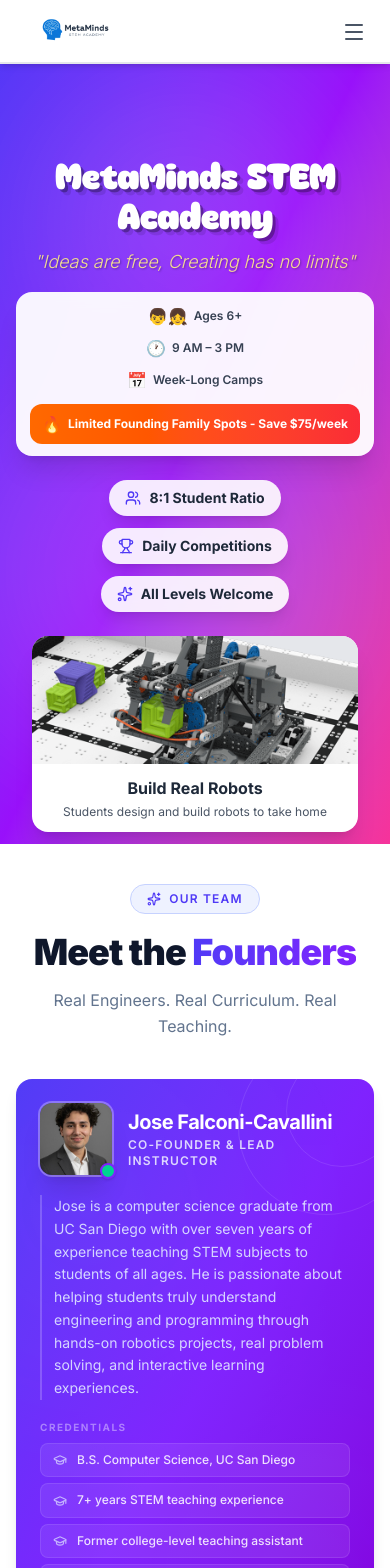
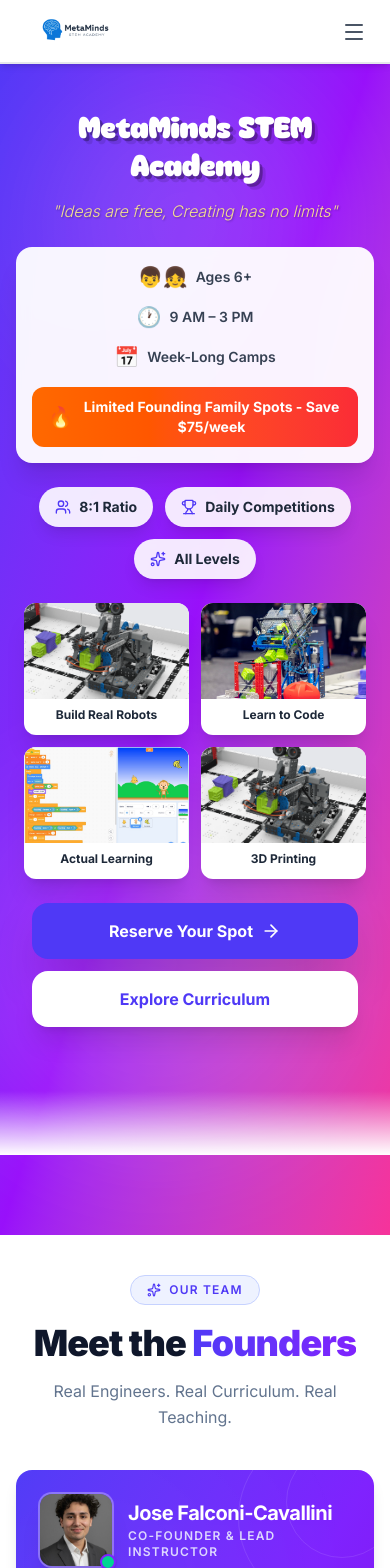
Before and after one commit to jfalconi-cavallini/metaminds_website, a Next.js app: page / in a window 390 px wide. Shown: the top 1568 px of the page. Built offline with nearby package versions, Linux system fonts and the light colour scheme.

Commit message:
fixed mobile version

```diff
--- a/components/Hero.tsx
+++ b/components/Hero.tsx
@@ -7,7 +7,7 @@
 
 export default function Hero() {
     return (
-        <section className="relative h-screen flex flex-col bg-gradient-to-br from-indigo-600 via-purple-600 to-pink-500 overflow-hidden">
+        <section className="relative min-h-screen flex flex-col bg-gradient-to-br from-indigo-600 via-purple-600 to-pink-500 overflow-hidden py-20 md:py-0">
             {/* Animated background elements */}
             <div className="absolute inset-0 opacity-20">
                 <div className="absolute top-20 left-10 w-72 h-72 bg-white rounded-full mix-blend-overlay filter blur-3xl animate-pulse" />
@@ -15,7 +15,7 @@
             </div>
 
             {/* Content Container */}
-            <div className="relative flex-1 flex items-center justify-center px-4 sm:px-6 lg:px-8 pt-40 pb-6">
+            <div className="relative flex-1 flex items-center justify-center px-4 sm:px-6 lg:px-8 py-8">
                 <div className="max-w-7xl mx-auto w-full text-center">
 
                     {/* Main Headline with Quote */}
@@ -23,14 +23,18 @@
                         initial={{ opacity: 0, y: 20 }}
                         animate={{ opacity: 1, y: 0 }}
                         transition={{ delay: 0.1 }}
-                        className="mb-4"
+                        className="mb-6"
                     >
-                        <h1 className="text-4xl sm:text-5xl md:text-6xl lg:text-7xl font-mochi text-white mb-2 tracking-tight"
-                            style={{ textShadow: '3px 3px 0px rgba(0,0,0,0.3), 6px 6px 0px rgba(0,0,0,0.1)' }}>
+                        <h1
+                            className="text-3xl sm:text-4xl md:text-5xl lg:text-6xl xl:text-7xl font-mochi text-white mb-3 tracking-tight leading-tight px-2"
+                            style={{ textShadow: '3px 3px 0px rgba(0,0,0,0.3), 6px 6px 0px rgba(0,0,0,0.1)' }}
+                        >
                             MetaMinds STEM Academy
                         </h1>
-                        <p className="text-lg sm:text-xl md:text-2xl text-yellow-200/90 italic font-light"
-                            style={{ textShadow: '1px 1px 2px rgba(0,0,0,0.3)' }}>
+                        <p
+                            className="text-base sm:text-lg md:text-xl lg:text-2xl text-yellow-200/90 italic font-light px-4"
+                            style={{ textShadow: '1px 1px 2px rgba(0,0,0,0.3)' }}
+                        >
                             "Ideas are free, Creating has no limits"
                         </p>
                     </motion.div>
@@ -40,29 +44,29 @@
                         initial={{ opacity: 0, y: 20 }}
                         animate={{ opacity: 1, y: 0 }}
                         transition={{ delay: 0.2 }}
-                        className="bg-white/95 backdrop-blur-sm rounded-2xl p-3 sm:p-4 max-w-3xl mx-auto mb-6 shadow-xl"
+                        className="bg-white/95 backdrop-blur-sm rounded-2xl p-4 sm:p-5 max-w-3xl mx-auto mb-6 shadow-xl"
                     >
-                        <div className="flex flex-col sm:flex-row items-center justify-center gap-2 sm:gap-4 text-gray-700 font-semibold text-xs sm:text-sm mb-3">
-                            <div className="flex items-center gap-1.5">
-                                <span className="text-base sm:text-lg">👦👧</span>
+                        <div className="flex flex-col sm:flex-row items-center justify-center gap-3 sm:gap-4 text-gray-700 font-semibold text-sm sm:text-base mb-4">
+                            <div className="flex items-center gap-2">
+                                <span className="text-xl sm:text-2xl">👦👧</span>
                                 <span>Ages 6+</span>
                             </div>
                             <div className="hidden sm:block w-1.5 h-1.5 bg-gray-300 rounded-full"></div>
-                            <div className="flex items-center gap-1.5">
-                                <span className="text-base sm:text-lg">🕐</span>
+                            <div className="flex items-center gap-2">
+                                <span className="text-xl sm:text-2xl">🕐</span>
                                 <span>9 AM – 3 PM</span>
                             </div>
                             <div className="hidden sm:block w-1.5 h-1.5 bg-gray-300 rounded-full"></div>
-                            <div className="flex items-center gap-1.5">
-                                <span className="text-base sm:text-lg">📅</span>
+                            <div className="flex items-center gap-2">
+                                <span className="text-xl sm:text-2xl">📅</span>
                                 <span>Week-Long Camps</span>
                             </div>
                         </div>
 
                         {/* Urgency Banner */}
-                        <div className="bg-gradient-to-r from-orange-500 to-red-500 text-white px-3 py-2 rounded-xl inline-flex items-center gap-1.5 text-xs sm:text-sm font-bold">
-                            <span className="text-base sm:text-lg">🔥</span>
-                            <span>Limited Founding Family Spots - Save $75/week</span>
+                        <div className="bg-gradient-to-r from-orange-500 to-red-500 text-white px-4 py-2.5 rounded-xl inline-flex items-center gap-2 text-sm sm:text-base font-bold">
+                            <span className="text-xl">🔥</span>
+                            <span className="text-center">Limited Founding Family Spots - Save $75/week</span>
                         </div>
                     </motion.div>
 
@@ -71,32 +75,32 @@
                         initial={{ opacity: 0, y: 20 }}
                         animate={{ opacity: 1, y: 0 }}
                         transition={{ delay: 0.3 }}
-                        className="flex flex-wrap justify-center gap-3 mb-6 px-4"
+                        className="flex flex-wrap justify-center gap-3 mb-6 px-2"
                     >
-                        <div className="bg-white/90 backdrop-blur-sm rounded-full px-4 py-2 shadow-lg flex items-center gap-2">
+                        <div className="bg-white/90 backdrop-blur-sm rounded-full px-4 py-2.5 shadow-lg flex items-center gap-2">
                             <Users className="w-4 h-4 text-indigo-600" />
-                            <span className="font-bold text-gray-800 text-sm">8:1 Student Ratio</span>
+                            <span className="font-bold text-gray-800 text-sm">8:1 Ratio</span>
                         </div>
-                        <div className="bg-white/90 backdrop-blur-sm rounded-full px-4 py-2 shadow-lg flex items-center gap-2">
+                        <div className="bg-white/90 backdrop-blur-sm rounded-full px-4 py-2.5 shadow-lg flex items-center gap-2">
                             <Trophy className="w-4 h-4 text-indigo-600" />
                             <span className="font-bold text-gray-800 text-sm">Daily Competitions</span>
                         </div>
-                        <div className="bg-white/90 backdrop-blur-sm rounded-full px-4 py-2 shadow-lg flex items-center gap-2">
+                        <div className="bg-white/90 backdrop-blur-sm rounded-full px-4 py-2.5 shadow-lg flex items-center gap-2">
                             <Sparkles className="w-4 h-4 text-indigo-600" />
-                            <span className="font-bold text-gray-800 text-sm">All Levels Welcome</span>
+                            <span className="font-bold text-gray-800 text-sm">All Levels</span>
                         </div>
                     </motion.div>
 
-                    {/* Image Grid - 4 Key Features */}
+                    {/* Image Grid - 4 Key Features - Mobile Optimized */}
                     <motion.div
                         initial={{ opacity: 0, y: 20 }}
                         animate={{ opacity: 1, y: 0 }}
                         transition={{ delay: 0.4 }}
-                        className="grid grid-cols-1 sm:grid-cols-2 lg:grid-cols-4 gap-4 mb-6 px-4 max-w-6xl mx-auto"
+                        className="grid grid-cols-2 lg:grid-cols-4 gap-3 sm:gap-4 mb-6 px-2 max-w-6xl mx-auto"
                     >
                         {/* Build Real Robots */}
-                        <div className="bg-white rounded-2xl overflow-hidden shadow-xl hover:shadow-2xl transition-shadow group">
-                            <div className="relative h-32 sm:h-36 bg-gray-200">
+                        <div className="bg-white rounded-xl sm:rounded-2xl overflow-hidden shadow-xl hover:shadow-2xl transition-shadow group">
+                            <div className="relative h-24 sm:h-32 md:h-36 bg-gray-200">
                                 <Image
                                     src="/images/robot1.png"
                                     alt="Kids building robots"
@@ -104,80 +108,80 @@
                                     className="object-cover group-hover:scale-105 transition-transform duration-300"
                                 />
                             </div>
-                            <div className="p-3">
-                                <h3 className="font-bold text-gray-800 text-base mb-1">Build Real Robots</h3>
-                                <p className="text-gray-600 text-xs">Students design and build robots to take home</p>
+                            <div className="p-2 sm:p-3">
+                                <h3 className="font-bold text-gray-800 text-xs sm:text-sm md:text-base mb-1">Build Real Robots</h3>
+                                <p className="text-gray-600 text-xs hidden sm:block">Students design and build robots to take home</p>
                             </div>
                         </div>
 
                         {/* Learn to Code */}
-                        <div className="bg-white rounded-2xl overflow-hidden shadow-xl hover:shadow-2xl transition-shadow group">
-                            <div className="relative h-32 sm:h-36 bg-gray-200">
+                        <div className="bg-white rounded-xl sm:rounded-2xl overflow-hidden shadow-xl hover:shadow-2xl transition-shadow group">
+                            <div className="relative h-24 sm:h-32 md:h-36 bg-gray-200">
                                 <Image
-                                    src="/images/robot3.jpg"
+                                    src="/images/robot2.jpg"
                                     alt="Kids learning to code"
                                     fill
                                     className="object-cover group-hover:scale-105 transition-transform duration-300"
                                 />
                             </div>
-                            <div className="p-3">
-                                <h3 className="font-bold text-gray-800 text-base mb-1">Learn to Code</h3>
-                                <p className="text-gray-600 text-xs">Real programming, not just copying from a screen</p>
+                            <div className="p-2 sm:p-3">
+                                <h3 className="font-bold text-gray-800 text-xs sm:text-sm md:text-base mb-1">Learn to Code</h3>
+                                <p className="text-gray-600 text-xs hidden sm:block">Real programming, not just copying from a screen</p>
                             </div>
                         </div>
 
                         {/* Hands-On Learning */}
-                        <div className="bg-white rounded-2xl overflow-hidden shadow-xl hover:shadow-2xl transition-shadow group">
-                            <div className="relative h-32 sm:h-36 bg-gray-200">
+                        <div className="bg-white rounded-xl sm:rounded-2xl overflow-hidden shadow-xl hover:shadow-2xl transition-shadow group">
+                            <div className="relative h-24 sm:h-32 md:h-36 bg-gray-200">
                                 <Image
-                                    src="/images/arduino.jpeg"
+                                    src="/images/robot3.jpg"
                                     alt="Hands-on engineering challenges"
                                     fill
                                     className="object-cover group-hover:scale-105 transition-transform duration-300"
                                 />
                             </div>
-                            <div className="p-3">
-                                <h3 className="font-bold text-gray-800 text-base mb-1">Actual Learning</h3>
-                                <p className="text-gray-600 text-xs">Real problem solving, not cookie-cutter tutorials</p>
+                            <div className="p-2 sm:p-3">
+                                <h3 className="font-bold text-gray-800 text-xs sm:text-sm md:text-base mb-1">Actual Learning</h3>
+                                <p className="text-gray-600 text-xs hidden sm:block">Real problem solving, not cookie-cutter tutorials</p>
                             </div>
                         </div>
 
                         {/* 3D Printing */}
-                        <div className="bg-white rounded-2xl overflow-hidden shadow-xl hover:shadow-2xl transition-shadow group">
-                            <div className="relative h-32 sm:h-36 bg-gray-200">
+                        <div className="bg-white rounded-xl sm:rounded-2xl overflow-hidden shadow-xl hover:shadow-2xl transition-shadow group">
+                            <div className="relative h-24 sm:h-32 md:h-36 bg-gray-200">
                                 <Image
-                                    src="/images/3dprinting.jpg"
+                                    src="/images/robot1.png"
                                     alt="3D printing designs"
                                     fill
                                     className="object-cover group-hover:scale-105 transition-transform duration-300"
                                 />
                             </div>
-                            <div className="p-3">
-                                <h3 className="font-bold text-gray-800 text-base mb-1">3D Printing</h3>
-                                <p className="text-gray-600 text-xs">Design and print custom creations during camp</p>
+                            <div className="p-2 sm:p-3">
+                                <h3 className="font-bold text-gray-800 text-xs sm:text-sm md:text-base mb-1">3D Printing</h3>
+                                <p className="text-gray-600 text-xs hidden sm:block">Design and print custom creations during camp</p>
                             </div>
                         </div>
                     </motion.div>
 
-                    {/* CTA Buttons */}
+                    {/* CTA Buttons - Mobile Optimized */}
                     <motion.div
                         initial={{ opacity: 0, y: 20 }}
                         animate={{ opacity: 1, y: 0 }}
                         transition={{ delay: 0.5 }}
-                        className="flex flex-col sm:flex-row gap-3 justify-center px-4"
+                        className="flex flex-col sm:flex-row gap-3 justify-center px-4 mb-8"
                     >
                         <a
                             href={siteData.hero.formUrl}
                             target="_blank"
                             rel="noopener noreferrer"
-                            className="group bg-indigo-600 text-white px-8 py-4 rounded-2xl font-bold text-base sm:text-lg hover:bg-indigo-700 transition-all shadow-2xl hover:shadow-3xl hover:scale-105 active:scale-100 flex items-center justify-center gap-2"
+                            className="group bg-indigo-600 text-white px-6 sm:px-8 py-4 rounded-2xl font-bold text-base sm:text-lg hover:bg-indigo-700 transition-all shadow-2xl hover:shadow-3xl hover:scale-105 active:scale-100 flex items-center justify-center gap-2"
                         >
                             Reserve Your Spot
                             <ArrowRight className="w-5 h-5 group-hover:translate-x-1 transition-transform" />
                         </a>
                         <a
                             href="#curriculum"
-                            className="bg-white text-indigo-600 px-8 py-4 rounded-2xl font-bold text-base sm:text-lg hover:bg-gray-50 transition-all shadow-xl flex items-center justify-center"
+                            className="bg-white text-indigo-600 px-6 sm:px-8 py-4 rounded-2xl font-bold text-base sm:text-lg hover:bg-gray-50 transition-all shadow-xl flex items-center justify-center"
                         >
                             Explore Curriculum
                         </a>
```
